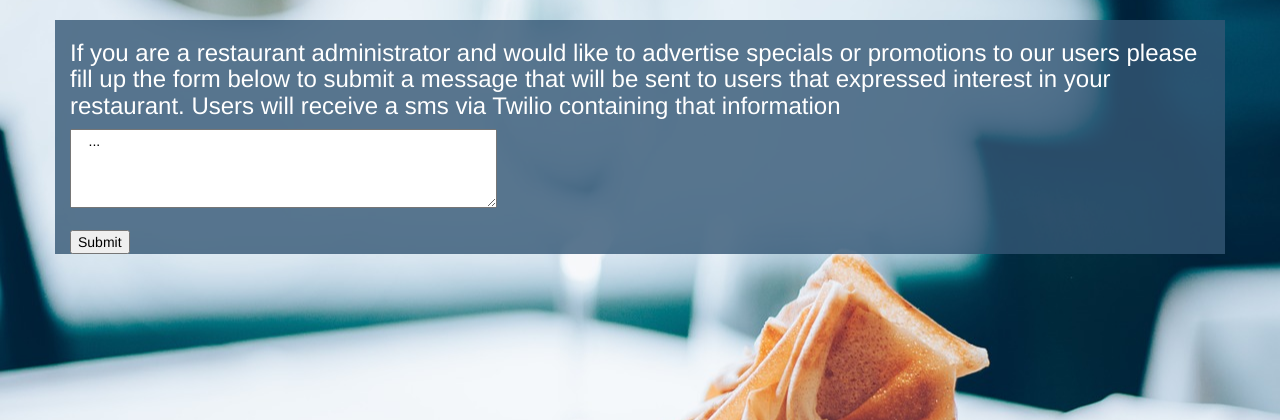
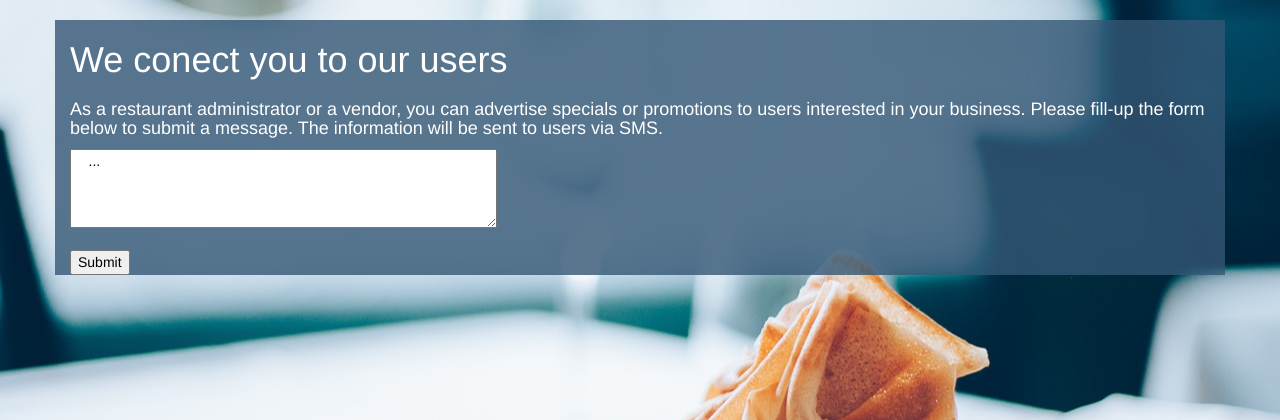
Before and after one commit to letaniaferreira/Dining-hero, a Flask app: page /vendors in a window 1280 px wide. Shown: the part 52-472 px from the top of the page. Run offline with Flask 2, Linux system fonts and the light colour scheme; some libraries are stand-ins or nearby versions.

Commit message:
Change text for vendors messaging

```diff
--- a/templates/vendors.html
+++ b/templates/vendors.html
@@ -5,7 +5,9 @@
 
 {% block content %}
 
-<h3> If you are a restaurant administrator and would like to advertise specials or promotions to our users please fill up the form below to submit a message that will be sent to users that expressed interest in your restaurant. Users will receive a sms via Twilio containing that information</h3>
+<h1>We conect you to our users<h1>
+
+<h4> As a restaurant administrator or a vendor, you can advertise specials or promotions to users interested in your business. Please fill-up the form below to submit a message. The information will be sent to users via SMS.</h4>
 
 
 <form action="/sms" method="POST">
```
